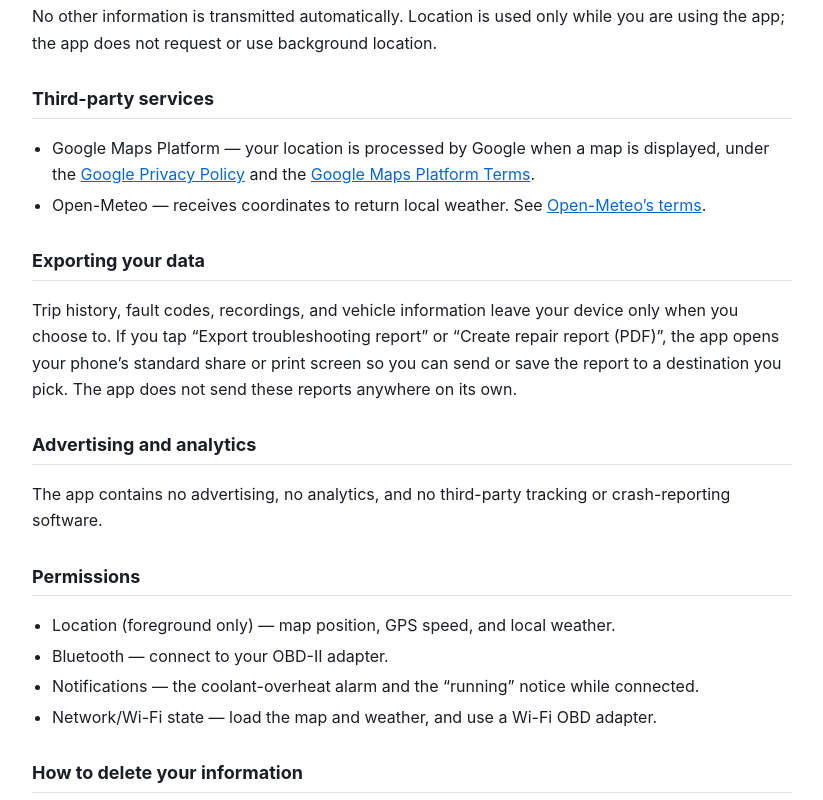
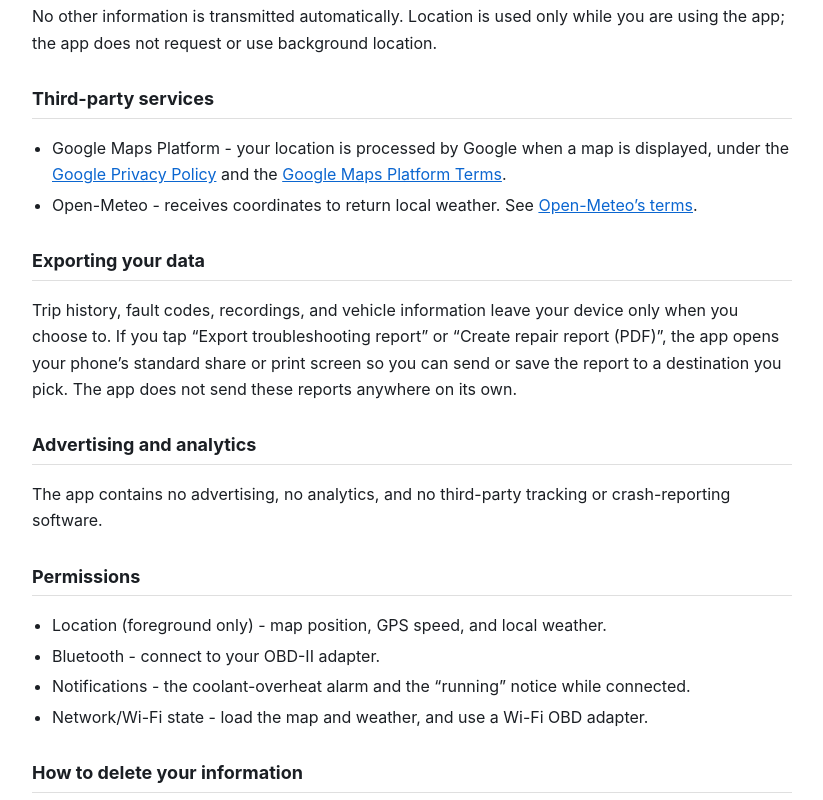
Before and after one commit to mosamimis/mimis-obd-privacy., a plain HTML site: page index.html in a window 1280 px wide. Shown: the part 1140-1940 px from the top of the page, without its empty margins (228-1051 px from the left). Drawn offline with Linux system fonts and the light colour scheme.

Commit message:
index.html

```diff
--- a/index.html
+++ b/index.html
@@ -3,7 +3,7 @@
 <head>
 <meta charset="utf-8">
 <meta name="viewport" content="width=device-width, initial-scale=1">
-<title>Mimis OBD — Privacy Policy</title>
+<title>Mimis OBD - Privacy Policy</title>
 <style>
   :root{color-scheme:light dark}
   body{font:16px/1.65 -apple-system,BlinkMacSystemFont,"Segoe UI",Roboto,Helvetica,Arial,sans-serif;
@@ -19,7 +19,7 @@
 </style>
 </head>
 <body>
-<h1>Mimis OBD — Privacy Policy</h1>
+<h1>Mimis OBD - Privacy Policy</h1>
 <p class="updated">Last updated: 18 November 2026</p>
 
 <p>Mimis OBD (“the app”) is a vehicle dashboard that reads data from your car through a
@@ -62,10 +62,10 @@ the app does not request or use background location.</p>
 
 <h2>Third-party services</h2>
 <ul>
-  <li>Google Maps Platform — your location is processed by Google when a map is displayed, under the
+  <li>Google Maps Platform - your location is processed by Google when a map is displayed, under the
       <a href="https://policies.google.com/privacy">Google Privacy Policy</a> and the
       <a href="https://cloud.google.com/maps-platform/terms">Google Maps Platform Terms</a>.</li>
-  <li>Open-Meteo — receives coordinates to return local weather. See
+  <li>Open-Meteo - receives coordinates to return local weather. See
       <a href="https://open-meteo.com/en/terms">Open-Meteo’s terms</a>.</li>
 </ul>
 
@@ -80,10 +80,10 @@ not send these reports anywhere on its own.</p>
 
 <h2>Permissions</h2>
 <ul>
-  <li>Location (foreground only) — map position, GPS speed, and local weather.</li>
-  <li>Bluetooth — connect to your OBD-II adapter.</li>
-  <li>Notifications — the coolant-overheat alarm and the “running” notice while connected.</li>
-  <li>Network/Wi-Fi state — load the map and weather, and use a Wi-Fi OBD adapter.</li>
+  <li>Location (foreground only) - map position, GPS speed, and local weather.</li>
+  <li>Bluetooth - connect to your OBD-II adapter.</li>
+  <li>Notifications - the coolant-overheat alarm and the “running” notice while connected.</li>
+  <li>Network/Wi-Fi state - load the map and weather, and use a Wi-Fi OBD adapter.</li>
 </ul>
 
 <h2>How to delete your information</h2>
```
